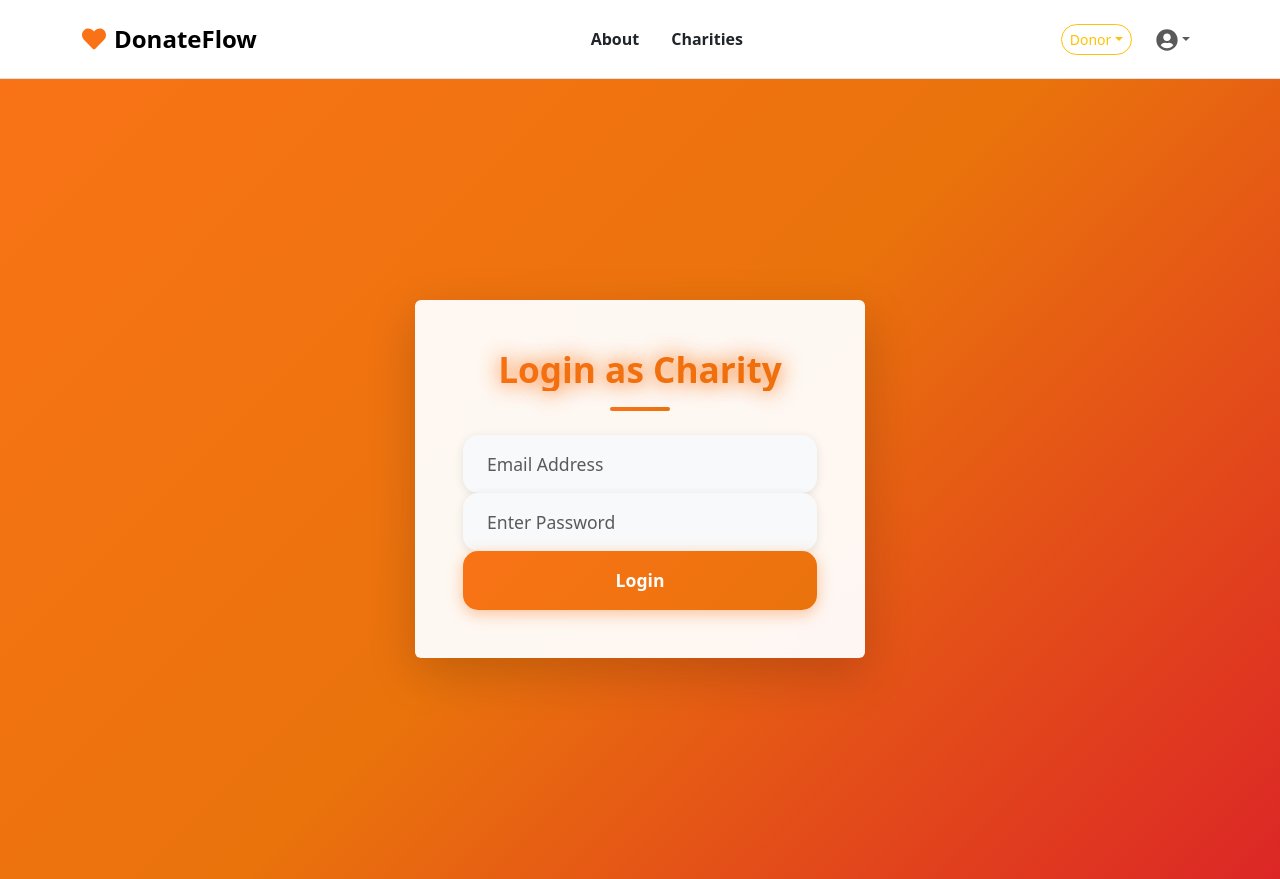
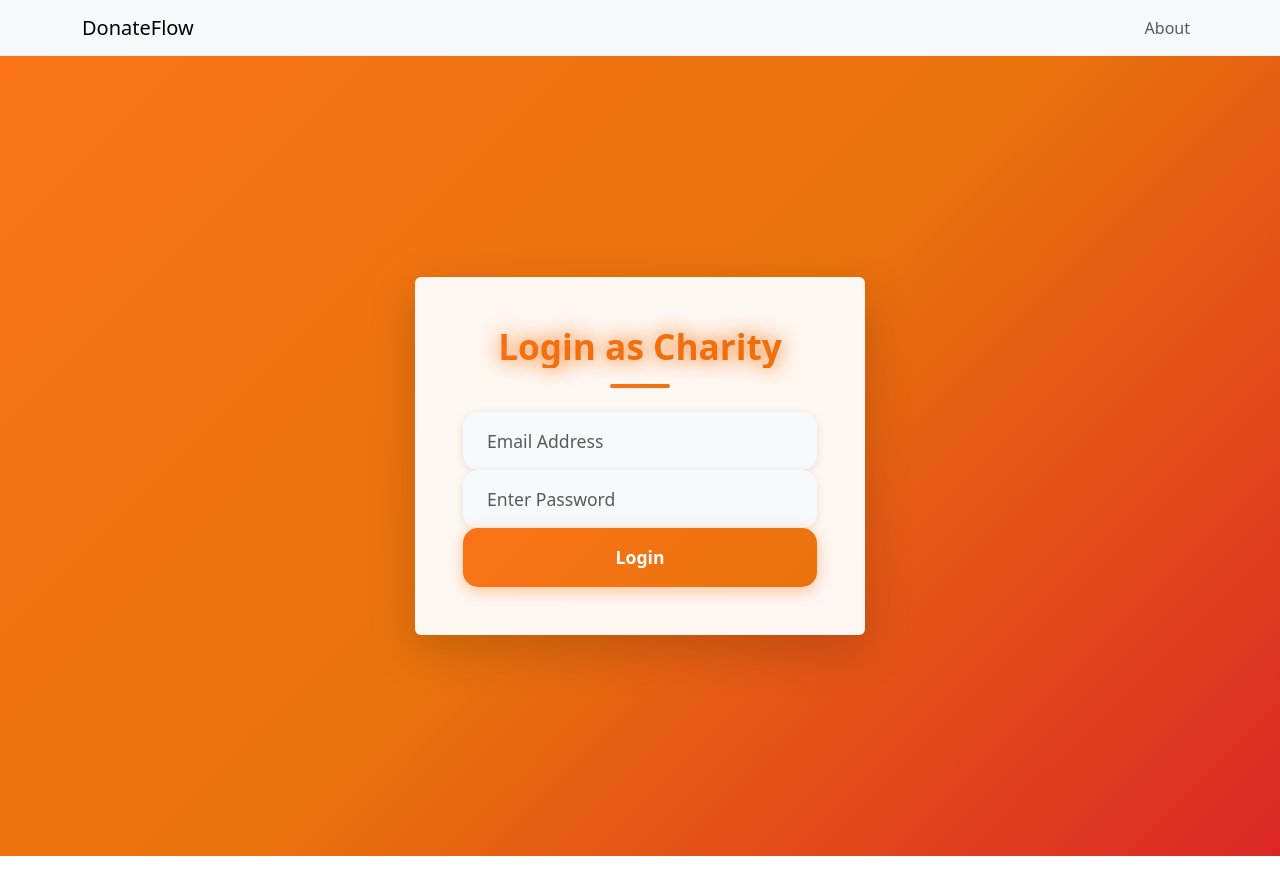
Before and after one commit to marvin-design/Donateflow, a React (Vite) app in the folder frontend/client-only-app/: page /login/charity in a window 1280 px wide. After the commit the page ends 856 px from the top, so only its background shows below. Built offline with nearby package versions, Linux system fonts and the light colour scheme.

Commit message:
Added logout logic and added the about link to learnmore

```diff
--- a/frontend/client-only-app/src/components/Charity/CharityDashboard.jsx
+++ b/frontend/client-only-app/src/components/Charity/CharityDashboard.jsx
@@ -50,6 +50,8 @@ const CharityDashboard = () => {
 
     fetchDashboardData();
   }, [navigate]);
+
+
 
   const handleCardClick = (type) => {
     if (type === "beneficiaries") {
--- a/frontend/client-only-app/src/pages/Home.jsx
+++ b/frontend/client-only-app/src/pages/Home.jsx
@@ -16,7 +16,7 @@ const Home = () => {
           <Link to="/register/donor" style={styles.heroDonateBtn}>
             Start Donating
           </Link>
-          <Link to="/charities" style={styles.heroLearnBtn}>
+          <Link to="/about" style={styles.heroLearnBtn}>
             Learn More
           </Link>
         </div>
--- a/frontend/client-only-app/src/pages/Navbar.jsx
+++ b/frontend/client-only-app/src/pages/Navbar.jsx
@@ -1,128 +1,49 @@
-import React, { useState } from "react";
-import { Navbar, Nav, Container, Dropdown, NavDropdown } from "react-bootstrap";
-import { Link } from "react-router-dom";
-import { FaUserCircle, FaHeart } from "react-icons/fa";
+import React, { useEffect, useState } from "react";
+import { Navbar, Nav, Container, NavDropdown } from "react-bootstrap";
+import { Link, useNavigate, useLocation } from "react-router-dom";
 
 const CustomNavbar = () => {
-  const [activeIndex, setActiveIndex] = useState(null);
+  const [userRole, setUserRole] = useState(null);
+  const navigate = useNavigate();
+  const location = useLocation();
 
-  const handleMouseEnter = (index) => {
-    setActiveIndex(index);
-  };
+  useEffect(() => {
+    const token = localStorage.getItem("token");
+    const role = localStorage.getItem("role");
 
-  const handleMouseLeave = () => {
-    setActiveIndex(null);
+    if (token && role) {
+      setUserRole(role);
+    } else {
+      setUserRole(null);
+    }
+  }, [location]);
+
+  const handleLogout = () => {
+    localStorage.clear();
+    navigate("/");
   };
 
   return (
-    <Navbar bg="white" expand="lg" className="shadow-sm py-3 border-bottom">
+    <Navbar bg="light" expand="lg">
       <Container>
-        <Navbar.Brand
-          as={Link}
-          to="/"
-          className="fw-bold fs-4 text-black d-flex align-items-center gap-2"
-        >
-          <FaHeart color="#F97316" /> DonateFlow
-        </Navbar.Brand>
+        <Navbar.Brand as={Link} to="/">DonateFlow</Navbar.Brand>
+        <Navbar.Toggle aria-controls="basic-navbar-nav" />
+        <Navbar.Collapse id="basic-navbar-nav">
+          <Nav className="ms-auto">
+            {/* Always show About link */}
+            <Nav.Link as={Link} to="/about">About</Nav.Link>
 
-        <Navbar.Toggle aria-controls="main-navbar-nav" />
-        <Navbar.Collapse id="main-navbar-nav">
-          <Nav className="mx-auto gap-3 position-relative">
-            {["About", "Charities"].map((item, index) => (
-              <Nav.Link
-                key={item}
-                as={Link}
-                to={`/${item.toLowerCase()}`}
-                className="text-dark fw-semibold nav-link-hover position-relative"
-                style={{
-                  transition: "color 0.3s ease, transform 0.3s ease",
-                }}
-                onMouseEnter={() => handleMouseEnter(index)}
-                onMouseLeave={handleMouseLeave}
-              >
-                {item}
-                {activeIndex === index && (
-                  <span
-                    className="woosh-line"
-                    style={{
-                      position: "absolute",
-                      bottom: "-5px",
-                      left: "50%",
-                      transform: "translateX(-50%)",
-                      width: "100%",
-                      height: "2px",
-                      backgroundColor: "#F97316",
-                      transition: "transform 0.3s ease",
-                    }}
-                  />
-                )}
-              </Nav.Link>
-            ))}
-          </Nav>
-
-          <Nav className="align-items-center gap-3">
-            <Dropdown>
-              <Dropdown.Toggle
-                variant="outline-warning"
-                size="sm"
-                className="rounded-pill fw-medium"
-                style={{
-                  transition: "background-color 0.3s ease",
-                }}
-                onMouseEnter={(e) => {
-                  e.currentTarget.style.backgroundColor = "#F97316"; // Orange background on hover
-                  e.currentTarget.style.color = "white"; // White text on hover
-                }}
-                onMouseLeave={(e) => {
-                  e.currentTarget.style.backgroundColor = ""; // Reset background
-                  e.currentTarget.style.color = ""; // Reset text color
-                }}
-              >
-                Donor
-              </Dropdown.Toggle>
-              <Dropdown.Menu>
-                <Dropdown.Item
-                  href="#/action-1"
-                  style={{ transition: "background-color 0.3s ease" }}
-                  onMouseEnter={(e) =>
-                    (e.currentTarget.style.backgroundColor =
-                      "rgba(255, 165, 0, 0.2)")
-                  }
-                  onMouseLeave={(e) =>
-                    (e.currentTarget.style.backgroundColor = "")
-                  }
-                >
-                  Donor
-                </Dropdown.Item>
-                <Dropdown.Item
-                  href="#/action-2"
-                  style={{ transition: "background-color 0.3s ease" }}
-                  onMouseEnter={(e) =>
-                    (e.currentTarget.style.backgroundColor =
-                      "rgba(255, 165, 0, 0.2)")
-                  }
-                  onMouseLeave={(e) =>
-                    (e.currentTarget.style.backgroundColor = "")
-                  }
-                >
-                  Charity
-                </Dropdown.Item>
-              </Dropdown.Menu>
-            </Dropdown>
-
-            <NavDropdown
-              title={<FaUserCircle size={22} />}
-              id="account-dropdown"
-              align="end"
-              className="text-dark"
-            >
-              <NavDropdown.Item as={Link} to="/profile">
-                Profile
-              </NavDropdown.Item>
-              <NavDropdown.Item as={Link} to="/logout">
-                Logout
-              </NavDropdown.Item>
-            </NavDropdown>
+            {/* Show role-based dropdown if logged in */}
+            {userRole === "charity" && (
+              <NavDropdown title="Charity Profile" id="charity-dropdown">
+                <NavDropdown.Item onClick={handleLogout}>Logout</NavDropdown.Item>
+              </NavDropdown>
+            )}
+            {userRole === "donor" && (
+              <NavDropdown title="Donor Profile" id="donor-dropdown">
+                <NavDropdown.Item onClick={handleLogout}>Logout</NavDropdown.Item>
+              </NavDropdown>
+            )}
           </Nav>
         </Navbar.Collapse>
       </Container>
```
